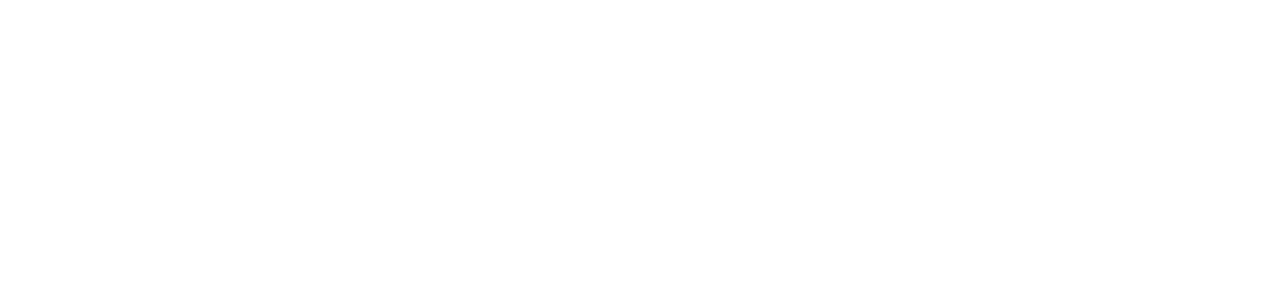
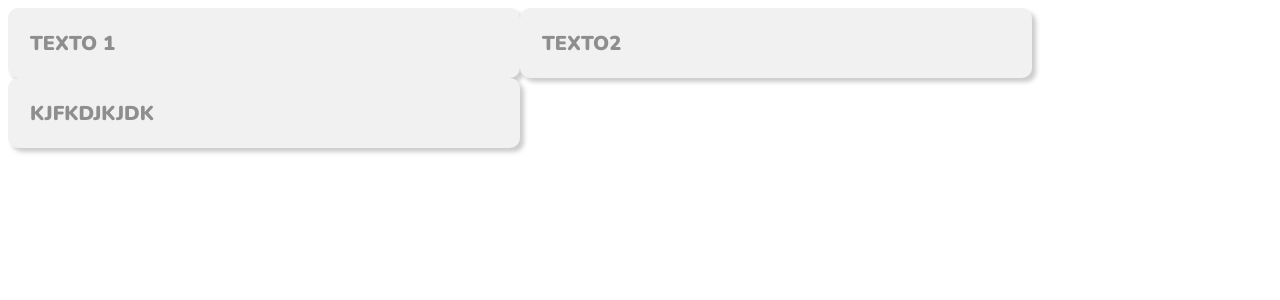
Before and after one commit to LucasLiebl/HACKATHONREAL, a Vue app: page / in a window 1280 px wide. Shown: the top 300 px of the page. Built offline with nearby package versions, Linux system fonts and the light colour scheme.

Commit message:
Login Input att

```diff
--- /dev/null
+++ b/src/components/InputType.vue
@@ -0,0 +1,37 @@
+<script setup>
+const props = defineProps({
+  placeholder: String,
+  vmodel: String
+})
+
+</script>
+
+<template>
+
+<input class="input" :v-model="props.vmodel" :placeholder="props.placeholder">
+
+</template>
+
+<style scoped>
+.input{
+    border: none;
+  outline: none;
+    width: 508px;
+    height: 68px;
+    border-radius: 10px;
+background: #F1F1F1;
+box-shadow: 4px 4px 4px 0px rgba(54, 53, 53, 0.25);
+
+}
+.input::placeholder{
+  color: #8F8E8E;
+font-family: Nunito;
+font-size: 20px;
+font-style: normal;
+font-weight: 900;
+line-height: normal;
+text-transform: uppercase;
+padding-left: 20px;
+transform: translate(0, 10%);
+}
+</style>
--- a/src/views/HomeView.vue
+++ b/src/views/HomeView.vue
@@ -1,7 +1,14 @@
 <script setup>
+import InputType from '../components/InputType.vue'
+const placeholders = ['texto 1', 'texto2', 'kjfkdjkjdk  ']
+const vmodel = ['texto dsds', 'texto2dds', 'dsdsds  ']
 </script>
+<template>
 
-<template>
-  <main>
-  </main>
+  <input-type v-for="(placeholder, i) in placeholders" :key="i" :placeholder="placeholder" :vmodel="vmodel" />
+
 </template>
+
+<style>
+
+</style>
```
